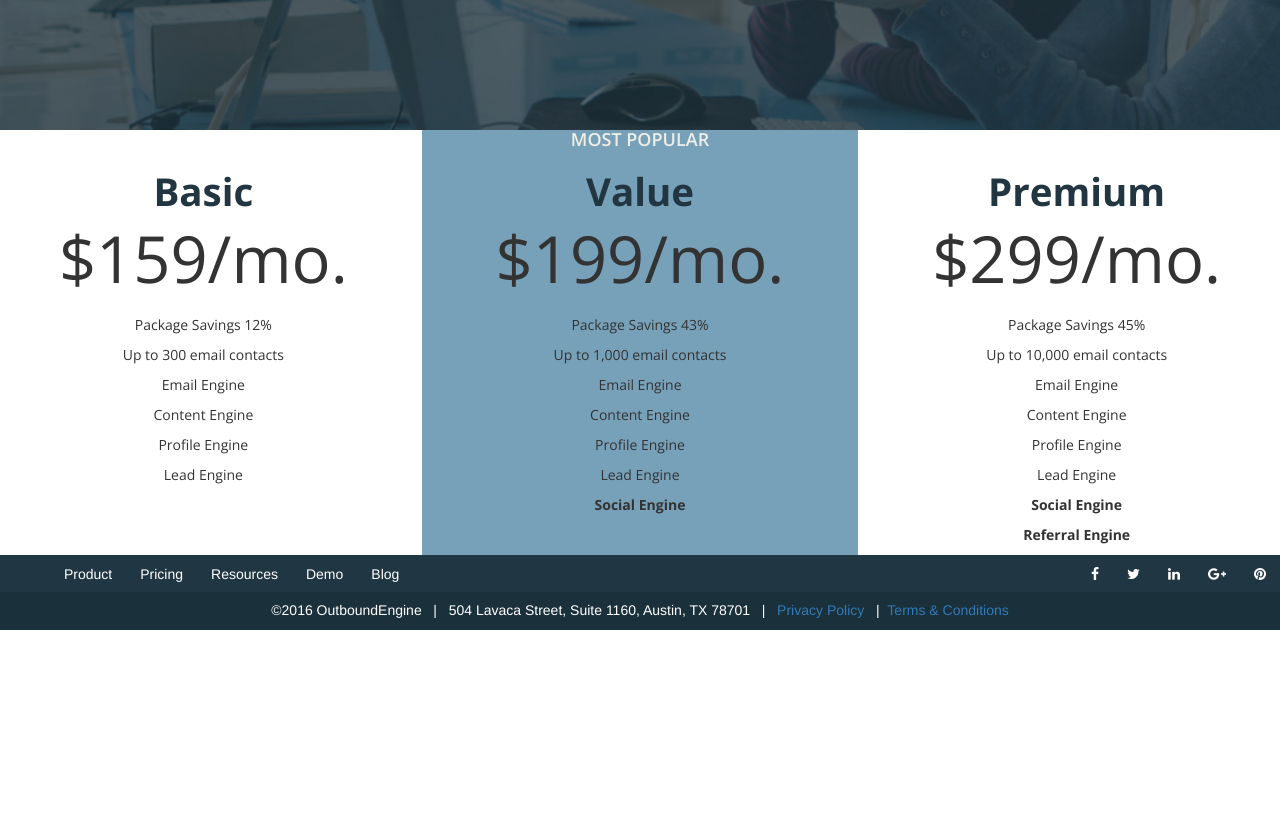
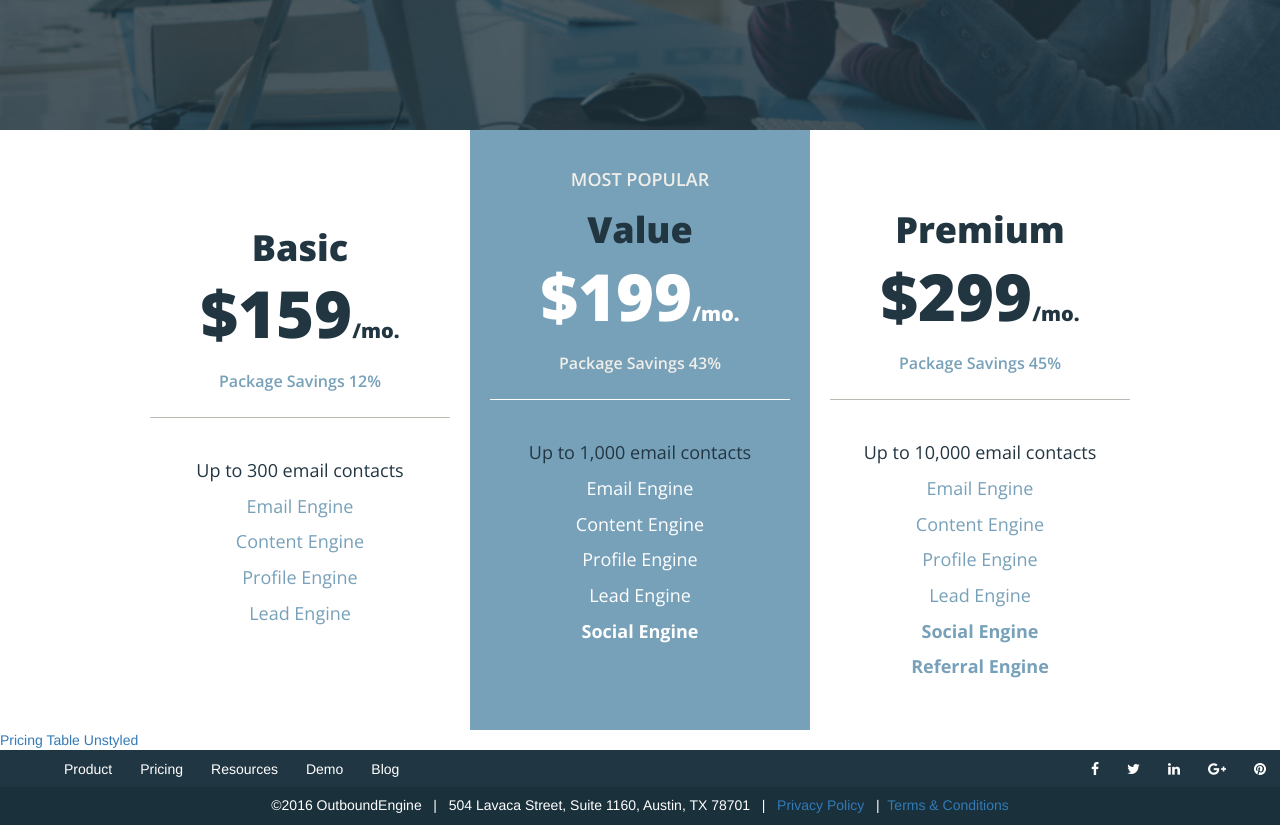
Before and after one commit to ahrjarrett/FC, a website: page html/pricing.html in a window 1280 px wide. Shown: the part 470-1295 px from the top of the page. Before the commit the page ends 1100 px from the top, so only its background shows below. Drawn offline with nearby package versions, Linux system fonts and the light colour scheme.

Commit message:
fixed up pricing table, next add sass automation w/ gulp

```diff
--- a/css/modules.css
+++ b/css/modules.css
@@ -14,24 +14,54 @@
 	height: 600px;
 }
 
-table {
+
+@media screen and (min-width: 768px) {
+	.flexcontainer {
+		display: -webkit-flex;
+  	display: flex;
+   	-webkit-flex-direction: row;
+   	flex-direction: row;
+   	-webkit-align-items: center;
+   	align-items: center;
+   	-webkit-justify-content: center;
+   	justify-content: center;
+	}
 }
 
-tr {
+@media screen and (max-width: 768px) {
+	.price-column {
+		margin: 0 auto;
+	}
 }
 
-td {
+
+/* DIV FOR PRICING TABLE */
+
+.pricing-table {
+	font-family: "Open Sans";
+	text-align: center;
 }
 
+
+
+.price-column {
+	max-width: 340px;
+	padding: 40px 20px;
+
+}
+/* $159 $199 $299 */
+.price-monthly  {
+	color: #223642;
+	font-size: 65px;
+	font-weight: 800;
+}
 .price-column-1 {
 	background: #77a0b9;
+	color: #f0eee8;
 }
-
-/* DIV FOR PRICING TABLE */
-.pricing-table {
-	font-family: "Open Sans";
+.price-column-1 .price {
+	color: #fff;
 }
-
 /* PRICE affects price-monthly  */
 
 /*  MOST POPULAR */
@@ -46,28 +76,51 @@ td {
 /* BASIC, VALUE, PREMIUM */
 .price-name {
 	color: #223642;
-	font-weight: 700;
+	font-weight: 800;
+	font-size: 36px;
 	margin: 0;
 	padding: 0;
 }
-
-/* $159 $199 $299 */
-.price-monthly {
-	font-size: 65px;
-}
-
 /* /MO */
 .price-period {
+	font-size: 20px;
+	font-weight: 800;
+	line-height: 20px;
+	margin: 0;
+	padding: 0;
 }
-
 /* % SAVINGS */
 .price-save {
+	margin: 0 0 24px;
+	padding: 0;
+	line-height: 1.425;
 }
-
+.price-column .price-save {
+	color: #77a0b9;
+	font-size: 16px;
+	font-weight: 600;
+}
+.price-column-1 .price-save {
+	color: #f0eee8
+}
 /* # OF CONTACTS */
 .price-volume {
 }
-
-/* __ ENGINE */
-.price-product {
+.price-description {
+	font-size: 18px;
+	font-weight: 500;
+	/*line-height: 21.6px;*/
+	padding-top: 10px;
 }
+.price-description {
+	color: #77a0b9;
+	padding-top: 40px;
+	border-top: 1px solid #babcb4;
+}
+.price-column-1 .price-description {
+	color: #fff;
+	border-top: 1px solid #fff;
+}
+.price-volume {
+	color: #223642;
+}
--- a/css/style.css
+++ b/css/style.css
@@ -1,4 +1,4 @@
-@import url(https://fonts.googleapis.com/css?family=Open+Sans:400,300,300italic,400italic,600,600italic,700,700italic);@import url('menu.css');
+@import url(https://fonts.googleapis.com/css?family=Open+Sans:400,300,300italic,400italic,600,600italic,700,700italic,800,800italic);@import url('menu.css');
 @import url('modules.css');
 
 h1 {
--- a/html/pricing.html
+++ b/html/pricing.html
@@ -14,7 +14,7 @@
 		<div class="bgimage">
 			<div class="header-text container">
 
-				<a href="/html/table.html">Pricing Table Unstyle</a>
+
 
 				<h1>Simple Pricing That’s Easy to Manage</h1>
 				<h3>That's right. OutboundEngine will personally design, test, and automate awesome targeted marketing campaigns for your business. Try the demo and see for yourself...</h3>
@@ -36,7 +36,7 @@
 					<label class="sr-only" for="inputPhoneNumber">Phone Number</label>
 					<input type="text" class="form-control" id="inputPhoneNumber" placeholder="Phone Number">
 				</div>
-				<div class="form-group">
+				<div class="form-group hidden-xs">
 					<label class="sr-only" for="selectIndustry">Select Your Industry</label>
 					<select class="form-control" id="selectIndustry">
 						<option>Select Your Industry...</option>
@@ -54,7 +54,7 @@
 		</div><!-- /.bgimage -->
 
 
-		<div class="pricing-table clearfix row">
+		<div class="pricing-table row flexcontainer">
 			<div class="price-column price-column-0 col-sm-4 center">
 				<p class="price-popular">&nbsp;</p>
 				<h2 class="price-name">Basic</h2>
@@ -63,7 +63,7 @@
 				<p class="price-save">Package Savings 12%</p>
 				<div class="price-description">
 
-					<p>Up to 300 email contacts</p>
+					<p class="price-volume">Up to 300 email contacts</p>
 					<p>Email Engine</p>
 					<p>Content Engine</p>
 					<p>Profile Engine</p>
@@ -77,10 +77,10 @@
 				<h2 class="price-name">Value</h2>
 				<p class="price price-monthly">$199<span class="price-period">/mo.</span></p>
 				<p class="price price-annually hidden">$179<span class="price-period">/mo.</span></p>
-				<p class="price-save"> Package Savings 43%</p>
+				<p class="price-save">Package Savings 43%</p>
 
 				<div class="price-description">
-					<p>Up to 1,000 email contacts</p>
+					<p class="price-volume">Up to 1,000 email contacts</p>
 					<p>Email Engine</p>
 					<p>Content Engine</p>
 					<p>Profile Engine</p>
@@ -95,22 +95,22 @@
 				<h2 class="price-name">Premium</h2>
 				<p class="price price-monthly">$299<span class="price-period">/mo.</span></p>
 				<p class="price price-annually hidden">$269<span class="price-period">/mo.</span></p>
-				<p class="price-save"> Package Savings 45%</p>
+				<p class="price-save">Package Savings 45%</p>
 				<div class="price-description">
-					<p>Up to 10,000 email contacts</p>
+					<p class="price-volume">Up to 10,000 email contacts</p>
 					<p>Email Engine</p>
 					<p>Content Engine</p>
 					<p>Profile Engine</p>
 					<p>Lead Engine</p>
 					<p><strong>Social Engine</strong></p>
 					<p><strong>Referral Engine</strong></p>
-					</ul>
+
 				</div>
 			</div>
 		</div>
 
 
-
+		<a href="/html/table.html">Pricing Table Unstyled</a>
 
 
 		<footer>
```
